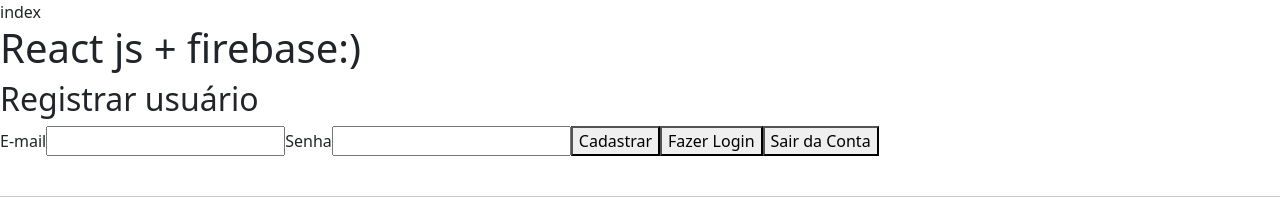
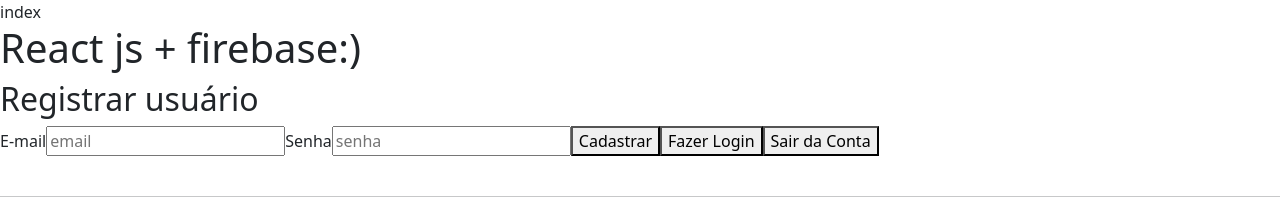
Before and after one commit to victor-magaldi/studies-firebase, a React (Create React App) app: page / in a window 1280 px wide. Shown: the top 216 px of the page. Built offline with nearby package versions, Linux system fonts and the light colour scheme; no server answers; the database is empty.

Commit message:
placeholders

```diff
--- a/src/App.js
+++ b/src/App.js
@@ -209,6 +209,7 @@
         <input
           type="text"
           value={email}
+          placeholder="email"
           onChange={(e) => {
             setEmail(e.target.value);
           }}
@@ -217,6 +218,7 @@
         <label htmlFor="password"> Senha</label>
         <input
           type="password"
+          placeholder="senha"
           value={password}
           onChange={(e) => {
             setPassword(e.target.value);
```
